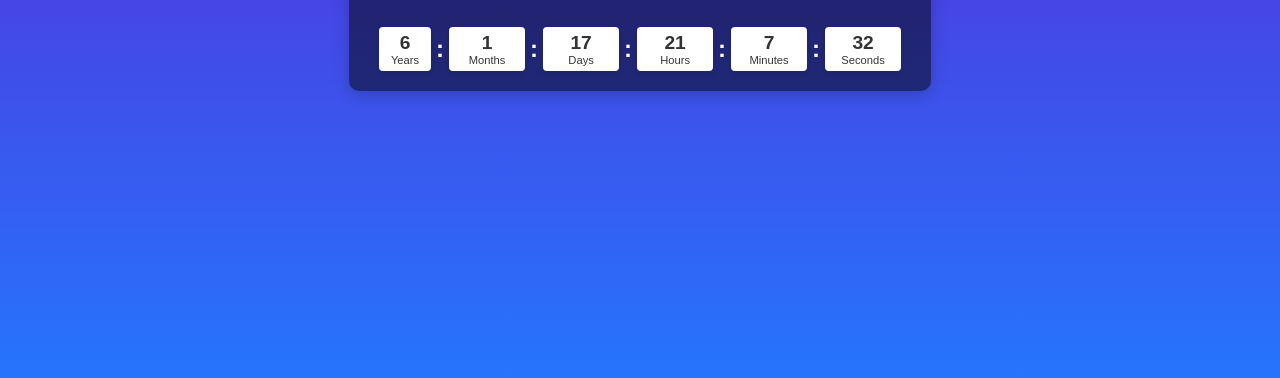
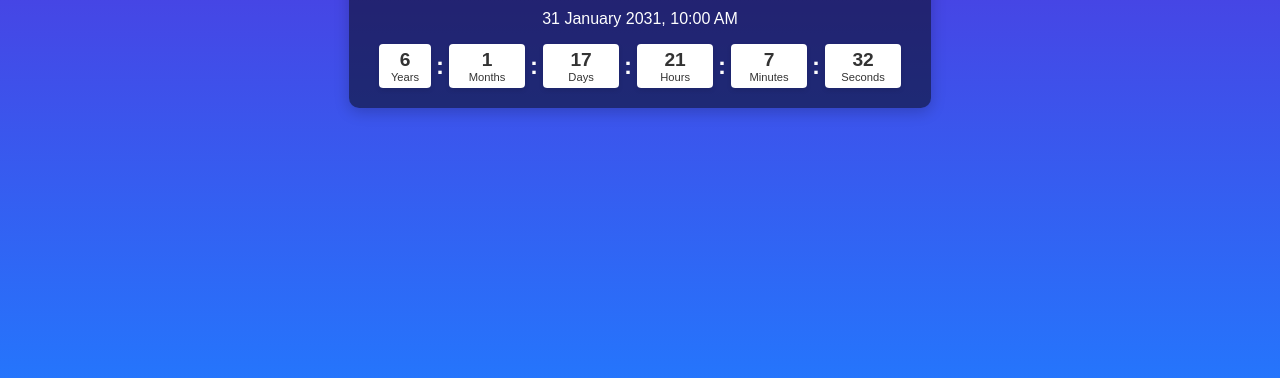
Before and after one commit to Nikhildvloper/Milestone-Meetup, a plain HTML site: page index.html in a window 1280 px wide. Shown: the part 422-800 px from the top of the page. Drawn offline with Linux system fonts and the light colour scheme.

Commit message:
Update index.html

```diff
--- a/index.html
+++ b/index.html
@@ -10,6 +10,7 @@
   <div class="container">
     <h1>Milestone Meetup</h1>
     <p class="subtitle">Countdown to the big day!</p>
+    <p class="target-date">31 January 2031, 10:00 AM</p>
     <div class="timer">
       <div class="time-box">
         <span id="years">0</span>
```
